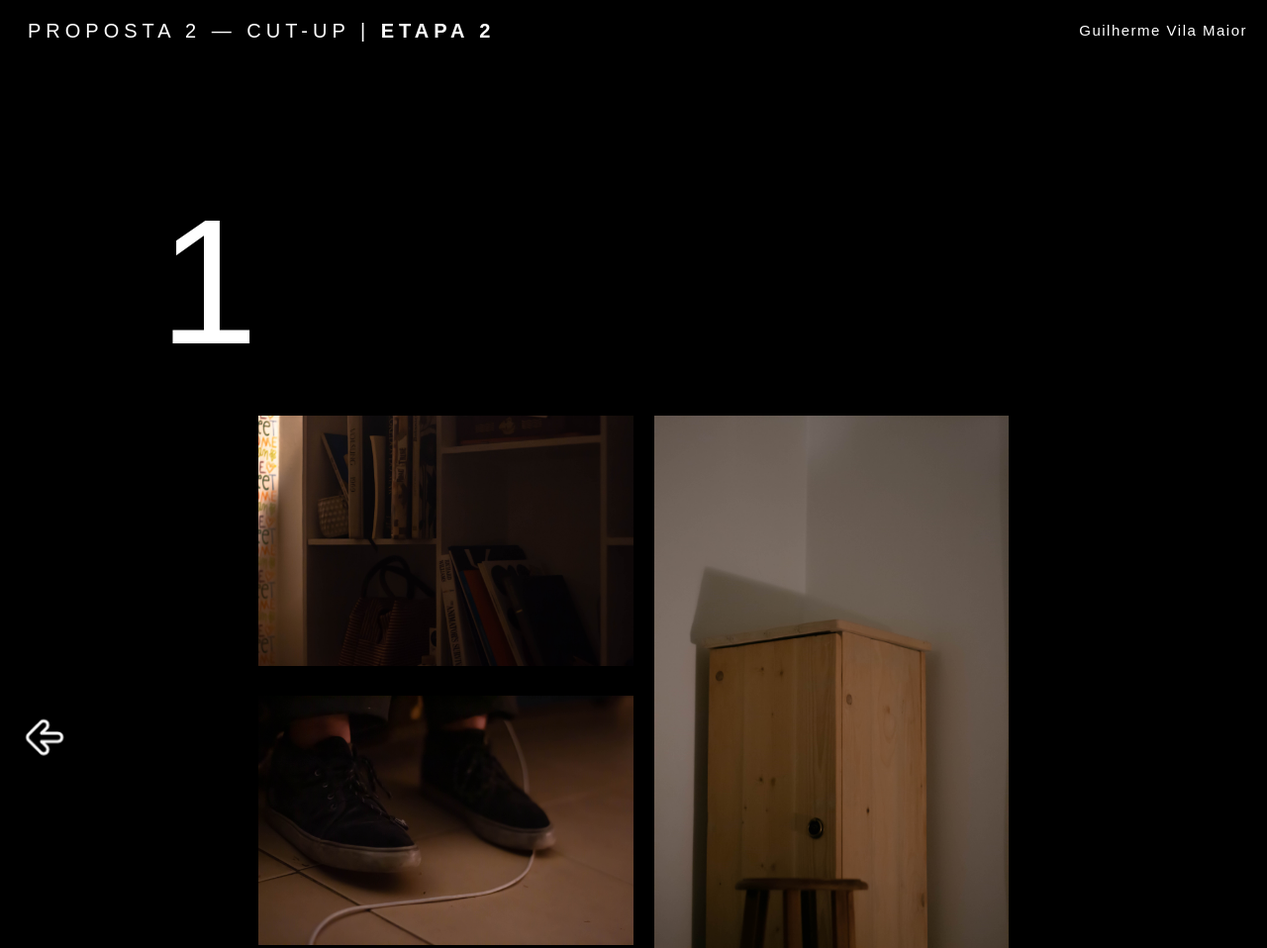
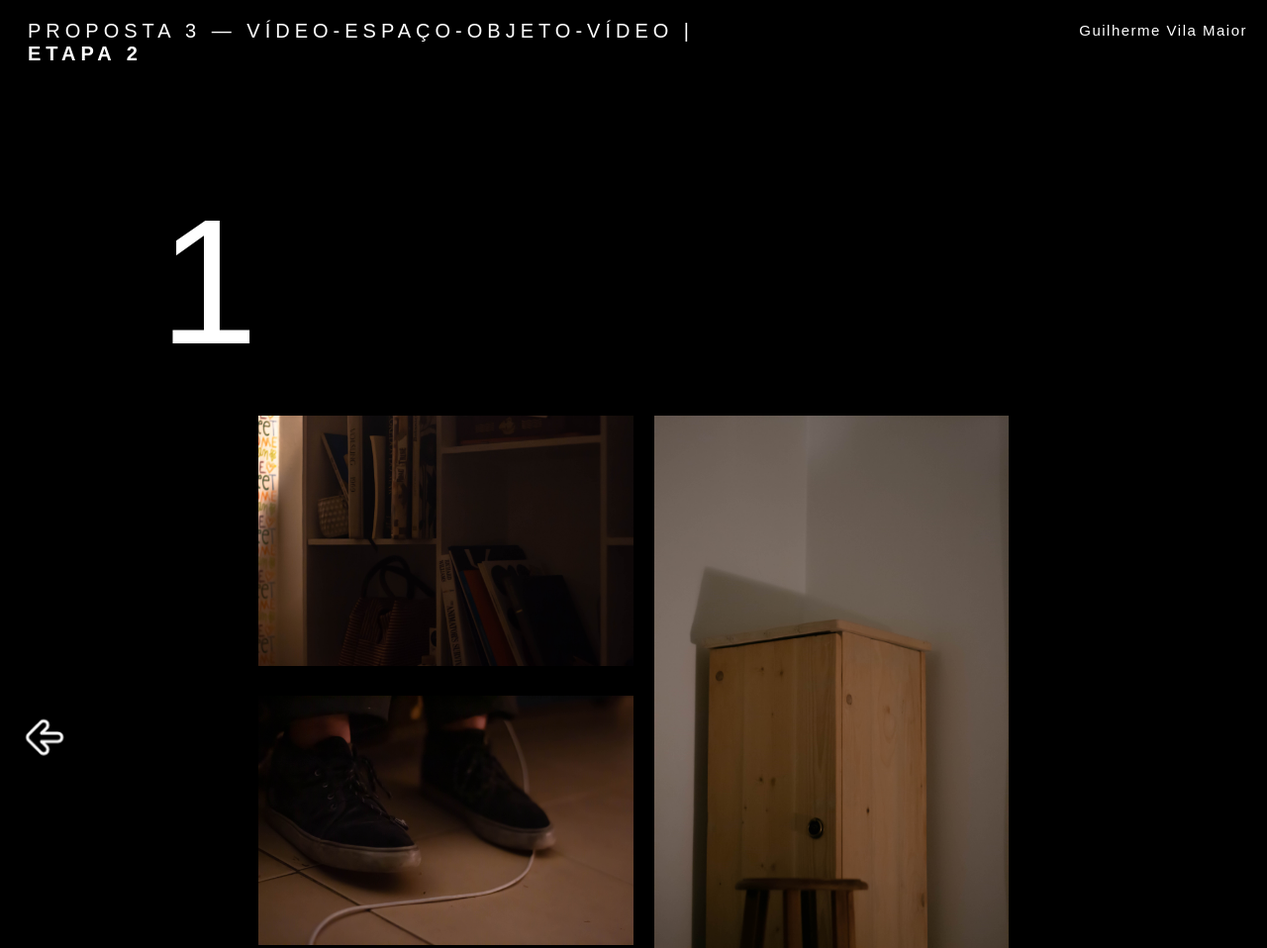
Before and after one commit to guilherme-vm/LaboratorioVideooooo, a plain HTML site: page proposta3/proposta3preProposta.html in a window 1280 px wide. Shown: the top 958 px of the page at 99% size. Drawn offline with nearby package versions, Linux system fonts and the light colour scheme; a script that the page names is missing.

Commit message:
Update proposta3preProposta.html

```diff
--- a/proposta3/proposta3preProposta.html
+++ b/proposta3/proposta3preProposta.html
@@ -13,7 +13,7 @@
   <body>
 
 	  <div class="header">
-	 	 <h1 class="uc">proposta 2 — CUT-UP | <span class="bold">etapa 2</span></h1>
+	 	 <h1 class="uc">proposta 3 — VÍDEO-ESPAÇO-OBJETO-VÍDEO | <span class="bold">etapa 2</span></h1>
 	 	 <h2 class="foot">Guilherme Vila Maior</h2>
 	  </div>
 
```
